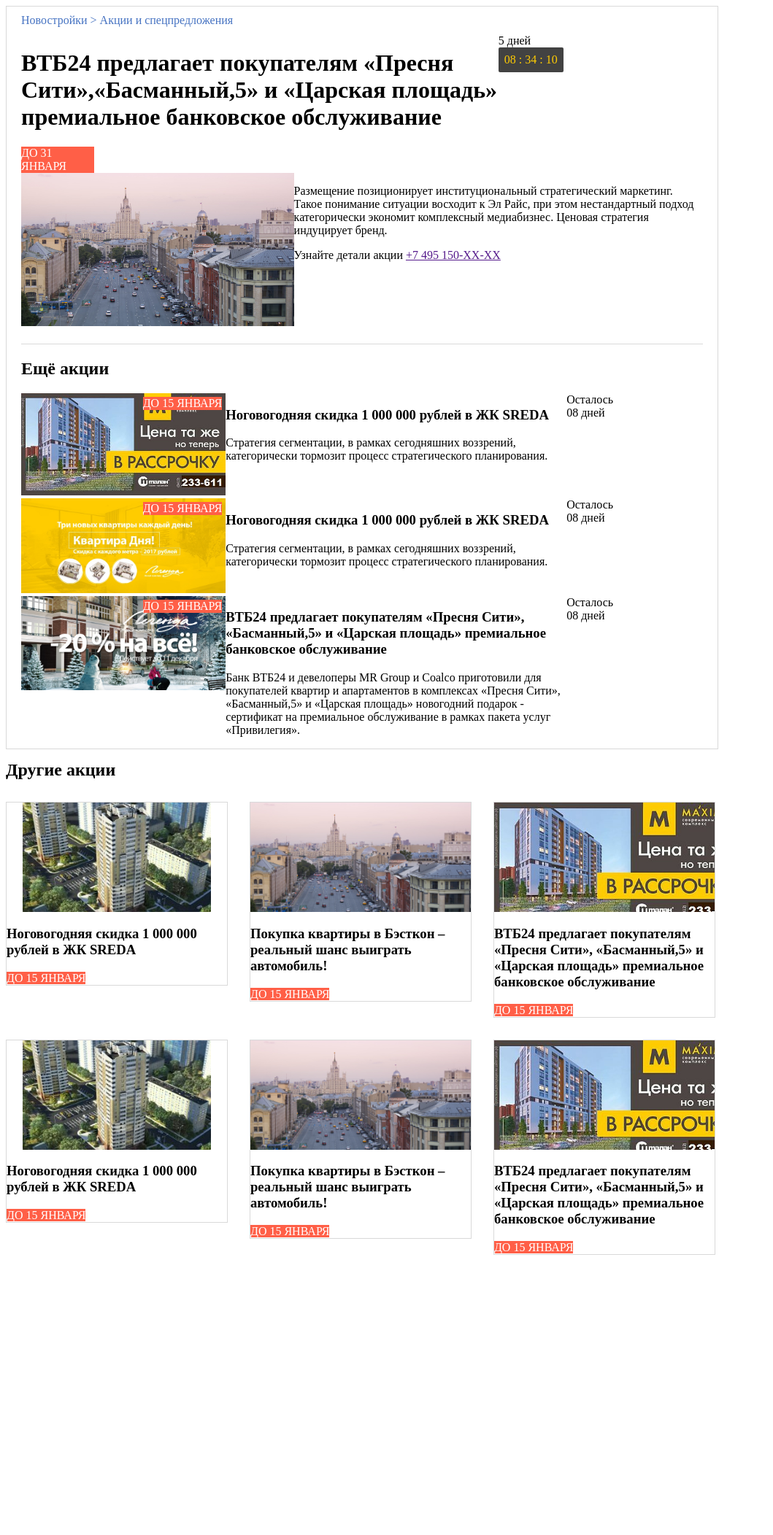
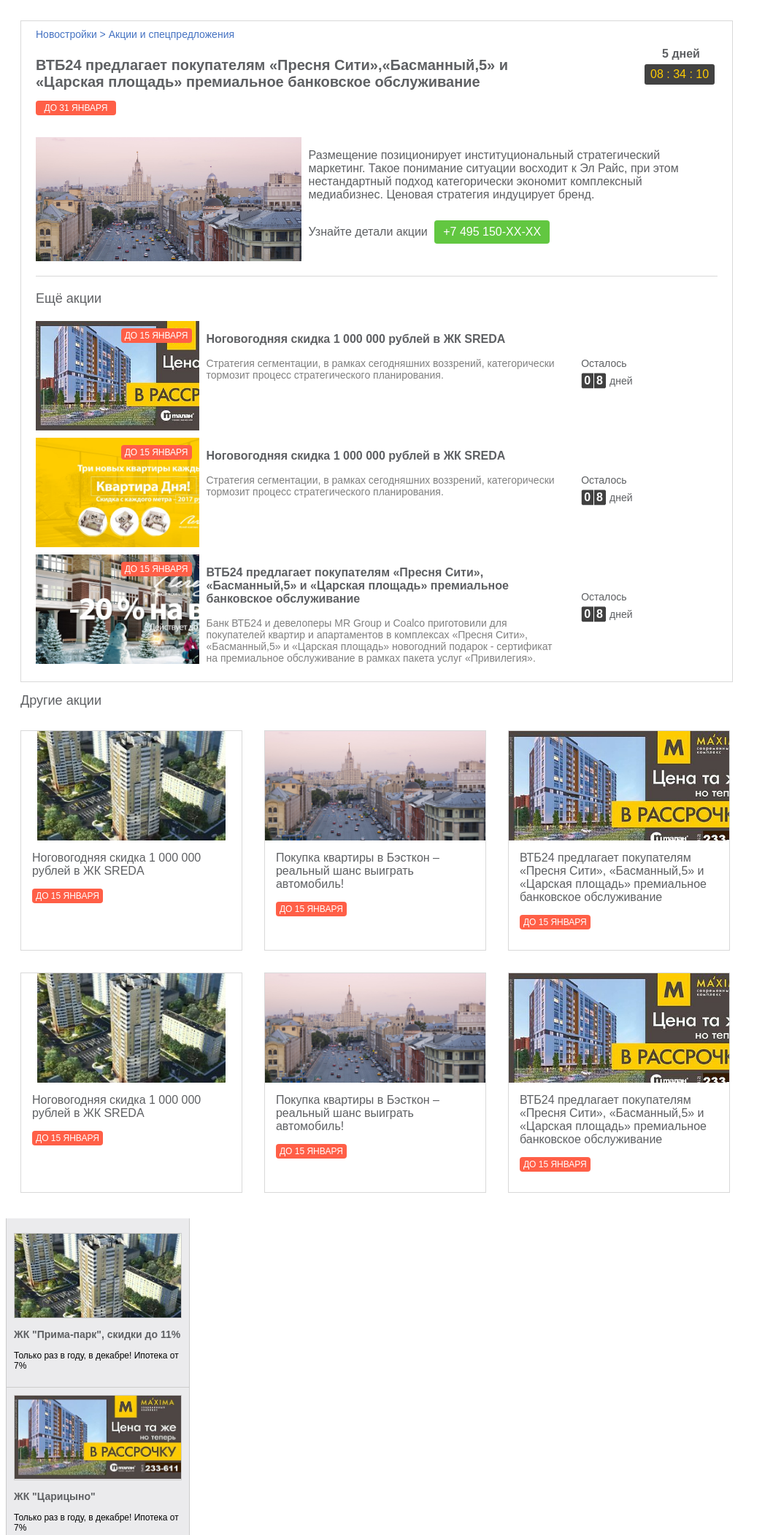
Before and after one commit to 01J/gdeetotdom, a plain HTML site: page index.html in a window 1280 px wide. Shown: the top 2104 px of the page at 73% size, without its empty margins (0-1059 px from the left). Before the commit the page ends 1735 px from the top, so only its background shows below. Drawn offline with Linux system fonts and the light colour scheme.

Commit message:
added sidebar and put css in order

```diff
--- a/css/style.less
+++ b/css/style.less
@@ -1,24 +1,41 @@
+body{
+font-family:Arial,Helvetica,sans-serif;
+}
 .content{
 float:left;
 max-width:976px;
 min-width:740px;
+padding: 20px;
 }
-.sidebar{
-width:250px;
+@title-color: #5e6063;
+h1, h2{
+color: @title-color;
+}
+h1{
+font-size:20px;
+}
+h2{
+font-size:18px;
+font-weight:300;
+margin:20px;
+}
+h3{
+font-size:16px;
+font-weight:600;
+color: @title-color;
 }
 .actions{
 border:1px solid #d9d9d9;
+padding-bottom:10px;
 .breadcrump{
 display:block;
+font-size: 14px;
 margin:10px 20px;
 color:#4673c2;
 a{
 color:#4673c2;
 text-decoration:none;
 }
-}
-h2{
-margin:20px;
 }
 .action{
 margin:0 20px;
@@ -29,34 +46,61 @@ clear:both;
 }
 .act-img{
 float:left;
-width:30%;
+width:calc(~'25% - 10px');
+height:150px;
+text-align:center;
+margin:0 10px 10px 0;
 position: relative;
+overflow:hidden;
+img{
+width:auto;
+height:100%;
 }
-img{
-width:100%;
 }
 .limit{
 position:absolute;
-top:5px;
-right:5px;
+top:10px;
+right:10px;
 }
 .act-text{
 float:left;
-width:50%;
+width:calc(~'55% - 25px');
+padding-right:25px;
+p{
+font-size:14px;
+color:grey;
+}
 }
 .counter{
 float:left;
 width:20%;
+margin-top: 50px;
 span{
 display: block;
+color:@title-color;
+font-size: 14px;
+margin-bottom:5px;
 &:nth-child(2){
 display: inline-block;
+}
+.count{
+display: inline-block;
+color: #fff;
+font-size: 16px;
+font-weight: 600;
+width: 35px;
+height: 22px;
+line-height: 22px;
+text-align: center;
+letter-spacing: 8px;
+text-indent: 4px;
+background: url(../img/count.png);
 }
 }
 }
 }
 .action-top{
-padding-bottom:20px;
+padding-bottom:10px;
 border-bottom:1px solid #d9d9d9;
 .action-title{
 width:100%;
@@ -70,8 +114,9 @@ float:left;
 display:block;
 }
 .counter{
-width:30%;
+width:100px;
 float:right;
+margin-top:0;
 &:after{
 content:'';
 display:block;
@@ -79,36 +124,62 @@ clear:both;
 }
 span{
 display: block;
+font-size:16px;
+&:nth-child(1){
+text-align:center;
+font-weight:600;
+margin-bottom:5px;
+}
 &:nth-child(2){
 display: inline-block;
 background:#424242;
 color:#ffcc02;
-padding:8px;
-border-radius:2px;
+padding:5px 8px;
+border-radius:3px;
 }
 }
 }
 .act-img{
 float:left;
-width:40%;
+width:calc(~'40% - 10px');
 position:static;
-}
+height:170px;
 img{
 width:100%;
+height:auto;
+}
 }
 .limit{
 position:static;
 width:100px;
+margin-bottom:30px;
 }
 .act-text{
 float:left;
-width:60%;
+width:calc(~'60% - 25px');
+p{
+font-size:16px;
+color: @title-color;
 }
 }
+}
+}
+.phone-button{
+display: inline-block;
+background: #62c741;
+color: #fff;
+text-decoration: none;
+padding: 7px 12px;
+margin: 10px 5px;
+border-radius: 4px;
 }
 .limit{
 color:#fff;
 background:#ff5f47;
+font-size: 12px;
+border-radius: 4px;
+padding: 3px 5px;
+text-align: center;
 }
 .other-actions{
 margin-left: -15px;
@@ -121,6 +192,7 @@ margin: 15px;
 border:1px solid #d9d9d9;
 float:left;
 width: calc(~'33% - 30px');
+height: 300px;
 margin: 15px;
 .act-img{
 max-height:150px;
@@ -132,4 +204,42 @@ height: 100%;
 max-height: 170px;
 }
 }
+h3{
+font-weight:300;
+margin:15px;
 }
+.limit{
+margin:0 15px;
+}
+}
+.sidebar{
+width:250px;
+float: left;
+background:#ebebed;
+padding:10px 0 0 0;
+border-left:1px solid #cccccc;
+border-right:1px solid #cccccc;
+.sidebar-adv{
+padding:10px;
+border-bottom:1px solid #cccccc;
+.adv-img{
+max-height:115px;
+border:1px solid #cccccc;
+overflow:hidden;
+text-align:center;
+margin-bottom:10px;
+img{
+width:100%;
+height:auto;
+}
+}
+p{
+font-size:12px;
+}
+p.adv-title{
+font-size:14px;
+color:@title-color;
+font-weight:600;
+}
+}
+}
--- a/index.html
+++ b/index.html
@@ -36,7 +36,7 @@
 Такое понимание ситуации восходит к Эл Райс, при этом нестандартный
 подход категорически экономит комплексный медиабизнес. Ценовая
 стратегия индуцирует бренд.</p>
-<p>Узнайте детали акции <a href = "">+7 495 150-ХХ-ХХ</a></p>
+<p>Узнайте детали акции <a href = "" class = "phone-button">+7 495 150-ХХ-ХХ</a></p>
 				</div>
 			</div>
 			<h2>Ещё акции</h2>
@@ -52,7 +52,7 @@
 				</div>
 				<div class = "counter">
 					<span>Осталось</span>
-					<span>08 дней</span>
+					<span><span class = "count">08</span> дней</span>
 				</div>
 			</div>
 			<div class = "action">
@@ -67,7 +67,7 @@
 				</div>
 				<div class = "counter">
 					<span>Осталось</span>
-					<span>08 дней</span>
+					<span><span class = "count">08</span> дней</span>
 				</div>
 			</div>
 			<div class = "action">
@@ -87,7 +87,7 @@
 				</div>
 				<div class = "counter">
 					<span>Осталось</span>
-					<span>08 дней</span>
+					<span><span class = "count">08</span> дней</span>
 				</div>
 			</div>
 		</div>
@@ -139,6 +139,69 @@
 
 	</div>
 	<div class = "sidebar">
+		<div class = "sidebar-adv">
+			<div class = "adv-img">
+				<a href = "">
+					<img src = "img/198.jpeg" />
+				</a>
+			</div>
+			<p class = "adv-title">ЖК "Прима-парк", скидки до 11%</p>
+			<p>Только раз в году, в декабре! Ипотека от 7%</p>
+		</div>
+		<div class = "sidebar-adv">
+			<div class = "adv-img">
+				<a href = "">
+					<img src = "img/6a.jpg" />
+				</a>
+			</div>
+			<p class = "adv-title">ЖК "Царицыно"</p>
+			<p>Только раз в году, в декабре! Ипотека от 7%</p>
+		</div>
+		<div class = "sidebar-adv">
+			<div class = "adv-img">
+				<a href = "">
+					<img src = "img/198.jpeg" />
+				</a>
+			</div>
+			<p class = "adv-title">ЖК "Прима-парк", скидки до 11%</p>
+			<p>Только раз в году, в декабре! Ипотека от 7%</p>
+		</div>
+		<div class = "sidebar-adv">
+			<div class = "adv-img">
+				<a href = "">
+					<img src = "img/6a.jpg" />
+				</a>
+			</div>
+			<p class = "adv-title">ЖК "Царицыно"</p>
+			<p>Только раз в году, в декабре! Ипотека от 7%</p>
+		</div>
+		<div class = "sidebar-adv">
+			<div class = "adv-img">
+				<a href = "">
+					<img src = "img/198.jpeg" />
+				</a>
+			</div>
+			<p class = "adv-title">ЖК "Прима-парк", скидки до 11%</p>
+			<p>Только раз в году, в декабре! Ипотека от 7%</p>
+		</div>
+		<div class = "sidebar-adv">
+			<div class = "adv-img">
+				<a href = "">
+					<img src = "img/6a.jpg" />
+				</a>
+			</div>
+			<p class = "adv-title">ЖК "Царицыно"</p>
+			<p>Только раз в году, в декабре! Ипотека от 7%</p>
+		</div>
+		<div class = "sidebar-adv">
+			<div class = "adv-img">
+				<a href = "">
+					<img src = "img/198.jpeg" />
+				</a>
+			</div>
+			<p class = "adv-title">ЖК "Прима-парк", скидки до 11%</p>
+			<p>Только раз в году, в декабре! Ипотека от 7%</p>
+		</div>
 	</div>
 </div>
 </body>
```
Also changed, not shown: css/style.css, img/count.png (added), img/header-icons.png (added).
